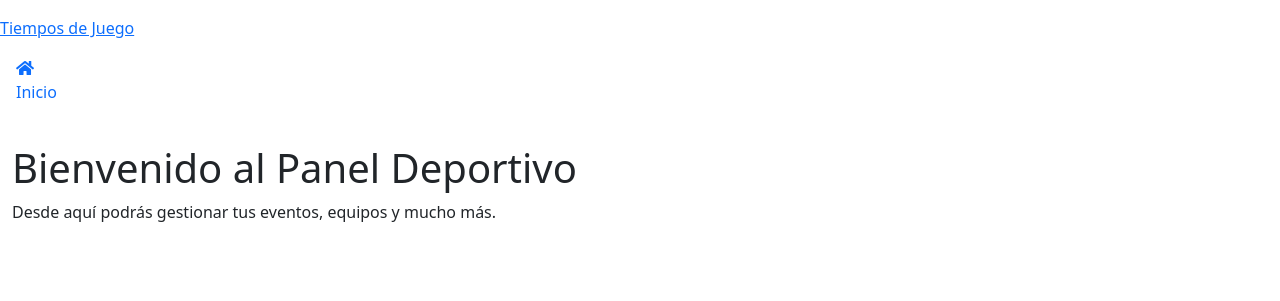
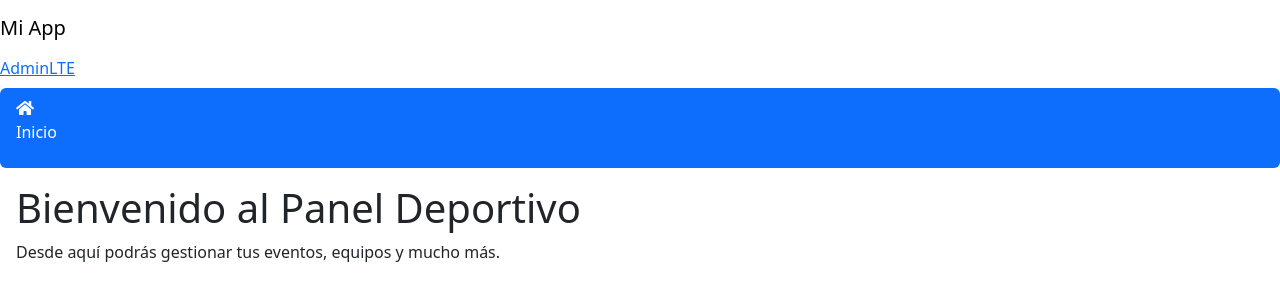
Before and after one commit to Jotap2025/app_web, a Python web app: template templates/index.html in a window 1280 px wide. Shown: the top 301 px of the page. Run offline with Jinja, Linux system fonts and the light colour scheme; the template is opened without the code that fills it, so the values that code supplies are empty; some libraries are stand-ins or nearby versions.

Commit message:
Update layout.html

```diff
--- a/templates/layout.html
+++ b/templates/layout.html
@@ -11,36 +11,29 @@
 
   <!-- Navbar -->
   <nav class="main-header navbar navbar-expand navbar-white navbar-light">
-    <!-- Navbar content aquí -->
+    <!-- Contenido del navbar -->
+    <span class="navbar-brand">Mi App</span>
   </nav>
 
-  <!-- Sidebar -->
+  <!-- Main Sidebar Container -->
   <aside class="main-sidebar sidebar-dark-primary elevation-4">
-    <a href="#" class="brand-link">
-      <span class="brand-text font-weight-light">Tiempos de Juego</span>
-    </a>
+    <a href="#" class="brand-link"> <span class="brand-text font-weight-light">AdminLTE</span> </a>
     <div class="sidebar">
       <!-- Sidebar Menu -->
       <nav class="mt-2">
-        <ul class="nav nav-pills nav-sidebar flex-column" role="menu">
+        <ul class="nav nav-pills nav-sidebar flex-column">
           <li class="nav-item">
-            <a href="/" class="nav-link">
-              <i class="nav-icon fas fa-home"></i>
-              <p>Inicio</p>
-            </a>
+            <a href="/" class="nav-link active"> <i class="nav-icon fas fa-home"></i> <p>Inicio</p> </a>
           </li>
-          <!-- Más enlaces -->
         </ul>
       </nav>
     </div>
   </aside>
 
-  <!-- Contenido -->
+  <!-- Content Wrapper -->
   <div class="content-wrapper">
-    <section class="content">
-      <div class="container-fluid pt-3">
-        {% block content %}{% endblock %}
-      </div>
+    <section class="content pt-3 px-3">
+      {% block content %}{% endblock %}
     </section>
   </div>
 
```
